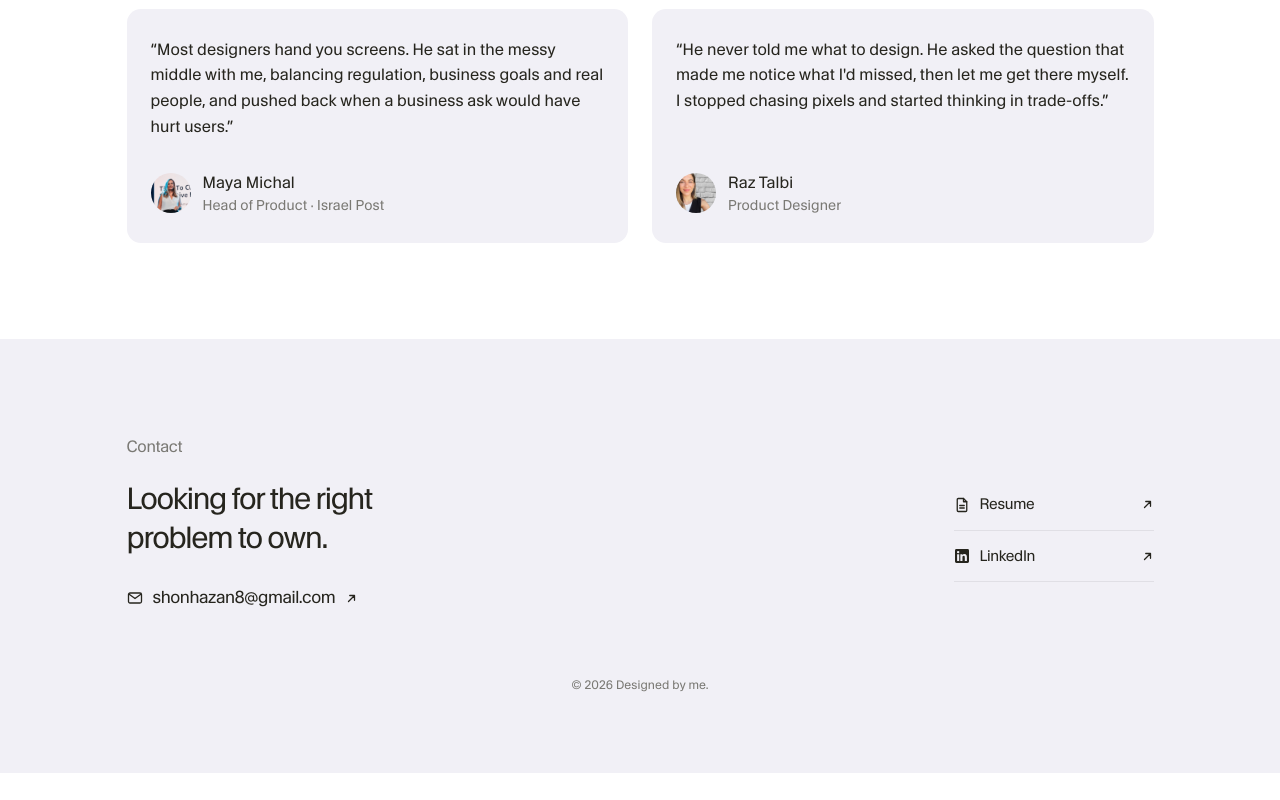
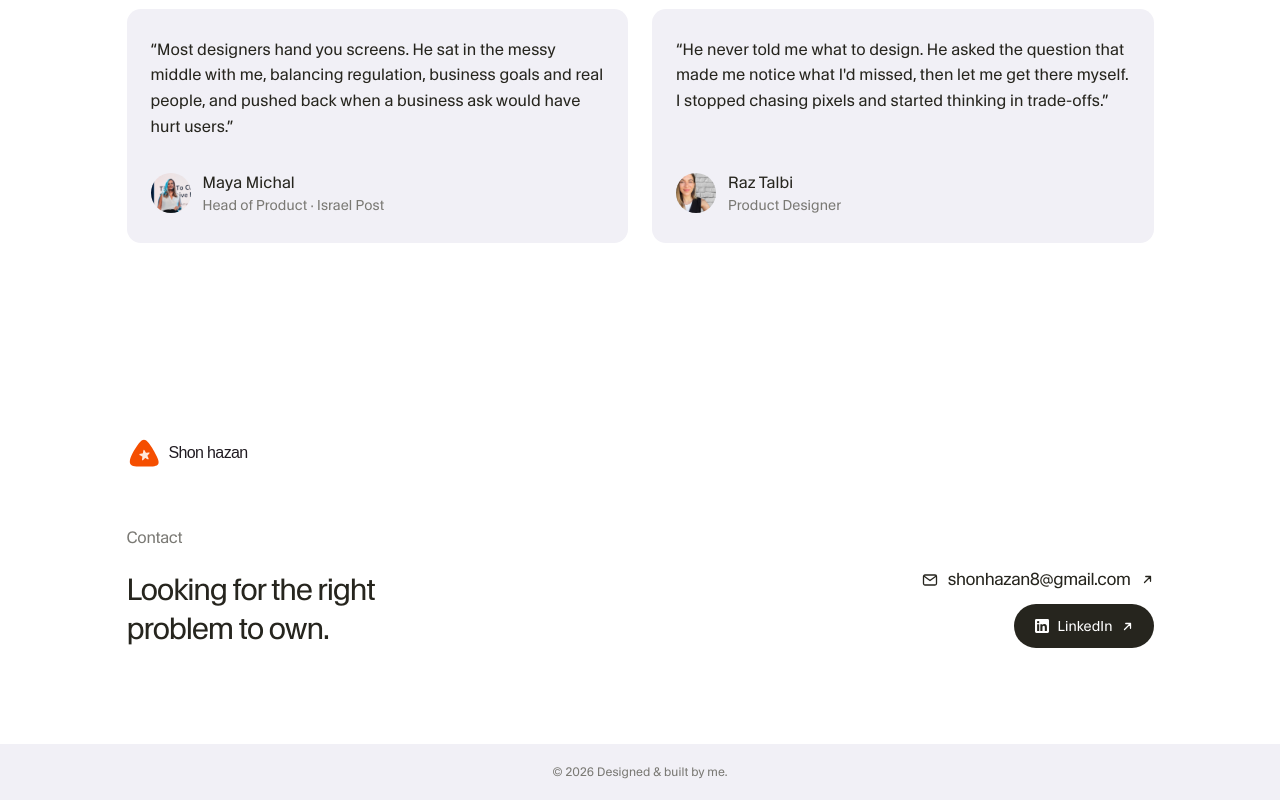
Before and after one commit to shonhazan8-droid/portfolio-shon, a Next.js app: page / in a window 1280 px wide. Shown: the part 3132-3932 px from the top of the page. Before the commit the page ends 3905 px from the top, so only its background shows below. Built offline with nearby package versions, Linux system fonts and the light colour scheme; no server answers; a web font is replaced by a local one.

Commit message:
Update Contact.tsx

```diff
--- a/components/Contact.tsx
+++ b/components/Contact.tsx
@@ -1,3 +1,5 @@
+import Image from "next/image";
+import Link from "next/link";
 import HomeContainer from "./HomeContainer";
 import Reveal from "./Reveal";
 
@@ -18,15 +20,6 @@ function MailIcon() {
   );
 }
 
-function FileIcon() {
-  return (
-    <svg viewBox="0 0 16 16" fill="none" aria-hidden="true" className="h-4 w-4">
-      <path d="M9.5 1.5H4.25a1 1 0 0 0-1 1v11a1 1 0 0 0 1 1h7.5a1 1 0 0 0 1-1V4.75L9.5 1.5Z" stroke="currentColor" strokeWidth="1.3" strokeLinejoin="round" />
-      <path d="M9.5 1.5v3.25h3.25M5.75 8.5h4.5M5.75 11h4.5" stroke="currentColor" strokeWidth="1.3" strokeLinecap="round" strokeLinejoin="round" />
-    </svg>
-  );
-}
-
 function LinkedInIcon() {
   return (
     <svg viewBox="0 0 16 16" fill="currentColor" aria-hidden="true" className="h-4 w-4">
@@ -35,65 +28,64 @@ function LinkedInIcon() {
   );
 }
 
-const links = [
-  {
-    label: "Resume",
-    href: "https://drive.google.com/file/d/1qKo8IO4lXuZ-khmXrRMzQStjYEVFvfIy/view?usp=sharing",
-    icon: <FileIcon />,
-  },
-  {
-    label: "LinkedIn",
-    href: "https://www.linkedin.com/in/shon-hazan-095373199/?skipRedirect=true",
-    icon: <LinkedInIcon />,
-  },
-];
+const emailHref = "mailto:Shonhazan8@gmail.com";
+const linkedInHref = "https://www.linkedin.com/in/shon-hazan-095373199/?skipRedirect=true";
 
 export default function Contact() {
   return (
-    <footer id="contact" className="bg-[var(--color-surface)] pt-20 pb-16 md:pt-24 md:pb-20">
+    <footer id="contact" className="bg-[var(--color-bg)]">
       <Reveal>
         <HomeContainer>
-        <p className="text-base tracking-[-0.02em] text-[var(--color-text)]">Contact</p>
+          <div className="grid gap-14 py-20 md:grid-cols-[1fr_auto] md:items-end md:py-24">
+            <div>
+              <Link
+                href="/"
+                aria-label="Shon Hazan home"
+                className="inline-flex items-center gap-1.5 no-underline transition-opacity duration-150 hover:opacity-80"
+              >
+                <Image src="/Portal.svg" alt="" width={36} height={36} className="h-9 w-9" />
+                <span
+                  className="text-[16px] font-medium tracking-[-0.04em] text-[#201B21]"
+                  style={{ fontFamily: "var(--font-open-runde)" }}
+                >
+                  Shon hazan
+                </span>
+              </Link>
 
-        <div className="mt-5 flex flex-col gap-12 md:flex-row md:items-start md:justify-between">
-          <div>
-            <h2 className="text-[1.875rem] font-normal leading-[1.3] tracking-[-0.044em] text-[var(--color-ink)]">
-              Looking for the right
-              <br />
-              problem to own.
+              <p className="mt-12 text-base tracking-[-0.02em] text-[var(--color-text)]">Contact</p>
+              <h2 className="mt-5 text-[1.875rem] font-normal leading-[1.3] tracking-[-0.04em] text-[var(--color-ink)]">
+                <span className="block">Looking for the right</span>
+                <span className="block">problem to own.</span>
               </h2>
+            </div>
+
+            <nav aria-label="Footer links" className="flex flex-col items-start gap-3 md:items-end">
               <a
-              href="mailto:Shonhazan8@gmail.com"
-              className="group mt-7 inline-flex items-center gap-2.5 text-[17px] tracking-[-0.024em] text-[var(--color-ink)] no-underline transition-colors hover:text-[var(--color-accent)]"
+                href={emailHref}
+                className="group inline-flex items-center gap-2.5 text-[17px] tracking-[-0.024em] text-[var(--color-ink)] no-underline transition-colors hover:text-[var(--color-accent)]"
               >
                 <MailIcon />
                 shonhazan8@gmail.com
                 <ArrowUpRight className="h-[13px] w-[13px] transition-transform duration-200 group-hover:-translate-y-0.5 group-hover:translate-x-0.5" />
               </a>
-          </div>
-
-          <ul className="w-full md:w-[200px]">
-            {links.map((l) => (
-              <li key={l.label} className="border-b border-black/[0.07]">
               <a
-                  href={l.href}
+                href={linkedInHref}
                 target="_blank"
                 rel="noopener noreferrer"
-                  className="group flex items-center justify-between py-3.5 text-[15px] tracking-[-0.02em] text-[var(--color-ink)] no-underline transition-colors hover:text-[var(--color-accent)]"
+                className="group inline-flex items-center gap-2 rounded-full bg-[var(--color-btn)] px-5 py-3 text-sm font-medium text-white no-underline transition-[transform,opacity] duration-150 ease-[var(--ease-out)] hover:-translate-y-px hover:opacity-90 active:translate-y-0"
               >
-                  <span className="flex items-center gap-2.5">
-                    {l.icon}
-                    {l.label}
-                  </span>
+                <LinkedInIcon />
+                LinkedIn
                 <ArrowUpRight className="h-[13px] w-[13px] transition-transform duration-200 group-hover:-translate-y-0.5 group-hover:translate-x-0.5" />
               </a>
-              </li>
-            ))}
-          </ul>
+            </nav>
           </div>
-
-        <p className="mt-16 text-center text-xs text-[var(--color-text)]">&copy; 2026 Designed by me.</p>
         </HomeContainer>
+        <div className="bg-[var(--color-surface)]">
+          <HomeContainer>
+            <p className="py-5 text-center text-xs text-[var(--color-text)]">&copy; 2026 Designed &amp; built by me.</p>
+          </HomeContainer>
+        </div>
       </Reveal>
     </footer>
   );
```
Lines whose indentation alone changed are shown as unchanged.
